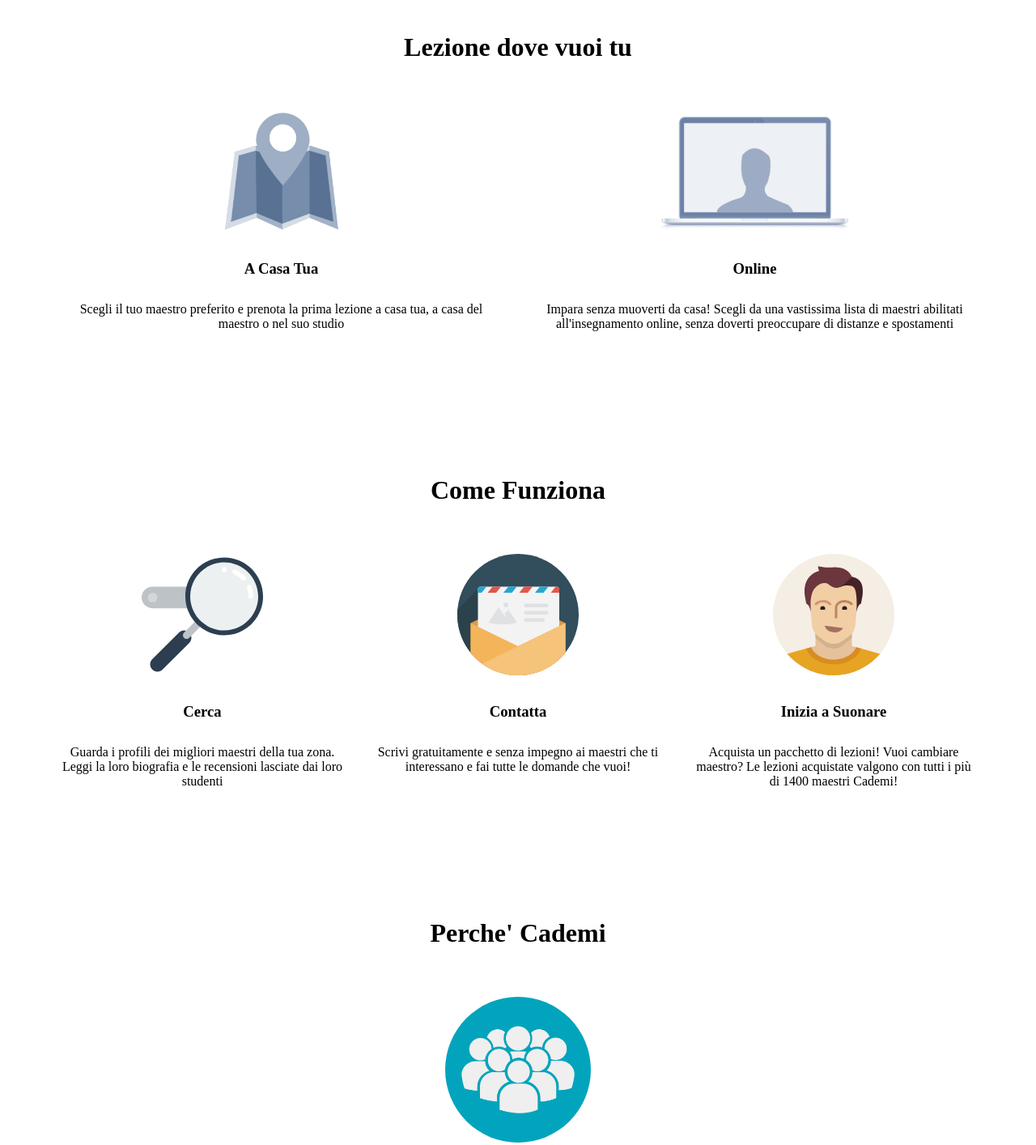
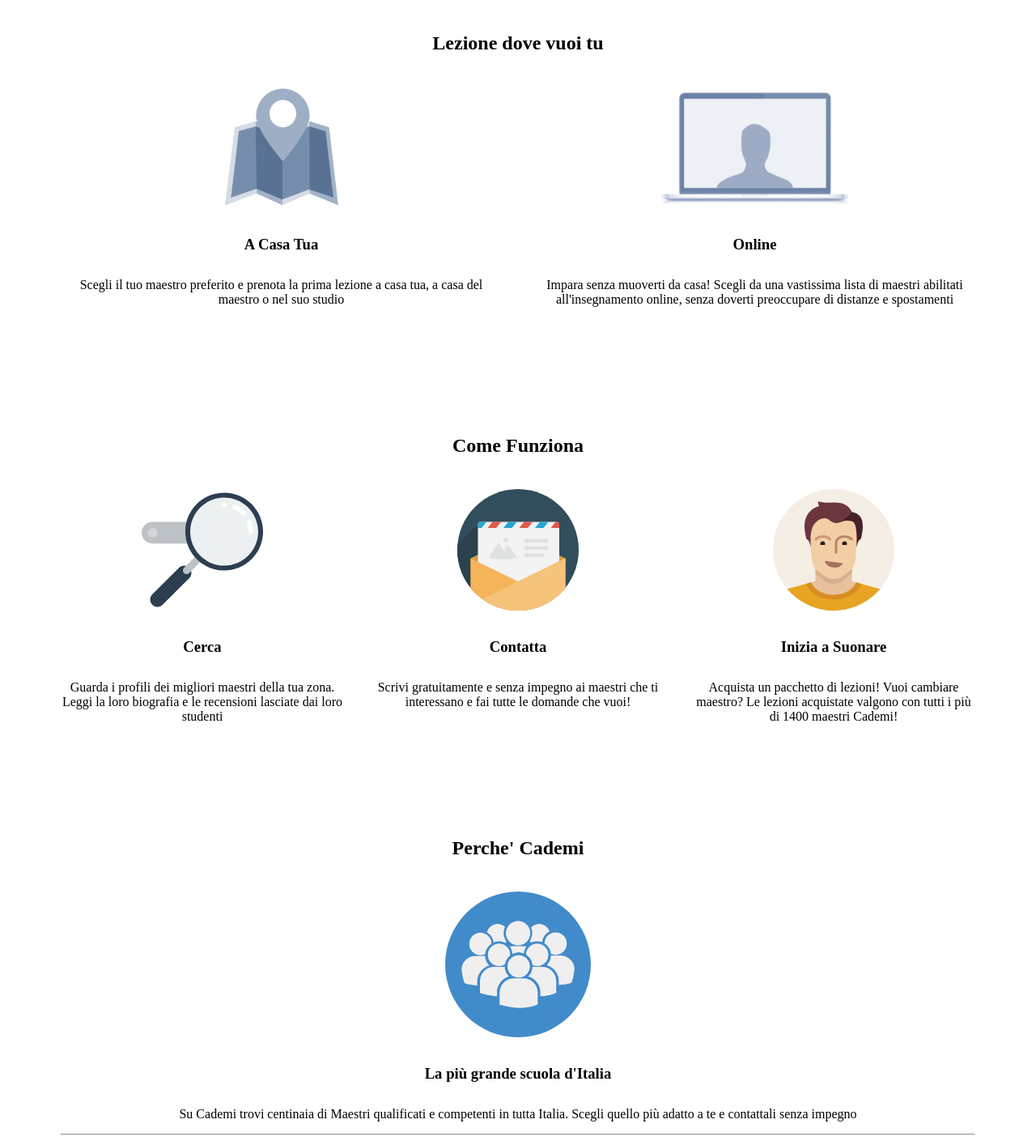
Before and after one commit to musumeci-gabriele/html-css-resp-wannabe, a plain HTML site: page index.html in a window 1280 px wide. Shown: the top 1414 px of the page at 81% size. Drawn offline with Linux system fonts and the light colour scheme.

Commit message:
aggiustamenti

```diff
--- a/css/style.css
+++ b/css/style.css
@@ -18,12 +18,23 @@
 .box{
   min-height: 430px;
   text-align:center;
-  padding: 20px;
+  padding: 0 20px;
   margin: auto;
 }
 #img-blue{
   height: 180px;
-  background-color: #02a4bd;
+  background-color: #428bca;
   border-radius: 60%;
   padding: 20px;
 }
+@media screen and (max-width: 768px) {
+  body{
+    background-color: lightblue;
+  }
+}
+@media screen and (min-width: 769px) and (max-width: 992px) {
+
+  .float-none-md{
+    float: none;
+  }
+}
--- a/index.html
+++ b/index.html
@@ -9,52 +9,54 @@
     <title>Resp_Wannabe_12Bool</title>
   </head>
 
-  <body class="">
+  <body>
     <div class="container">
 
       <!-- Header Lezione dove vuoi tu-->
-      <header class="">
-        <div class="row">
-          <div class="col-lg-12 col-md-12 col-xs-12">
+      <section class="row">
+        <div class="">
+          <div class="">
             <h1>Lezione dove vuoi tu</h1>
           </div>
         </div>
-        <div class="row">
-          <div class="box col-lg-6 col-md-6 col-xs-12 float-none-xs">
+        <div class="">
+          <div class="box col-lg-6 col-md-6 col-xs-12">
             <img src="img/icon/maps.png" alt="maps.png">
             <h3>A Casa Tua</h3>
             <p>Scegli il tuo maestro preferito e prenota la prima lezione a casa tua, a casa del maestro o nel suo studio</p>
           </div>
-          <div class="box col-lg-6 col-md-6 col-xs-12 float-none-xs">
+          <div class="box col-lg-6 col-md-6 col-xs-12">
             <img src="img/icon/screen.png" alt="screen.png">
             <h3>Online</h3>
             <p>Impara senza muoverti da casa! Scegli da una vastissima lista di maestri abilitati all'insegnamento online, senza doverti preoccupare di distanze e spostamenti</p>
           </div>
-      </header>
-
-      <main class="row">
-        <div class="col-lg-12 col-md-12 col-xs-12">
+      </section>
+      <!-- // Header Lezione dove vuoi tu-->
+      <!-- come funzione -->
+      <section class="row">
+        <div class="">
           <h1>Come Funziona</h1>
         </div>
-        <div class="box col-lg-4 col-md-4 col-xs-12 float-none-xs">
+        <div class="box col-lg-4 col-md-4 col-xs-12">
           <img src="img/search.svg" alt="search">
           <h3>Cerca</h3>
           <p>Guarda i profili dei migliori maestri della tua zona. Leggi la loro biografia e le recensioni lasciate dai loro studenti<p>
         </div>
-        <div class="box col-lg-4 col-md-4 col-xs-12 float-none-xs">
+        <div class="box col-lg-4 col-md-4 col-xs-12">
           <img src="img/letter.svg" alt="letter">
           <h3>Contatta</h3>
           <p>Scrivi gratuitamente e senza impegno ai maestri che ti interessano e fai tutte le domande che vuoi!<p>
         </div>
-        <div class="box col-lg-4 col-md-4 col-xs-12 float-none-xs">
+        <div class="box col-lg-4 col-md-4 col-xs-12">
           <img src="img/male.svg" alt="male">
           <h3>Inizia a Suonare</h3>
           <p>Acquista un pacchetto di lezioni! Vuoi cambiare maestro? Le lezioni acquistate valgono con tutti i più di 1400 maestri Cademi!<p>
         </div>
-      </main>
-
-      <footer class="row">
-        <div class="col-lg-12 col-md-12 col-xs-12">
+      </section>
+      <!-- //come funzione -->
+      <!-- perche cadami -->
+      <section class="row">
+        <div class="">
           <h1>Perche' Cademi</h1>
         </div>
         <div class="box col-lg-12 col-md-4 float-none-md col-xs-12">
@@ -75,7 +77,8 @@
           <p>Cademi non ha alcun costo d’iscrizione a differenza delle scuole di musica tradizionali. Inoltre, sei tu a scegliere dove fare lezione e gli orari delle tue lezioni.</p>
           <hr class="d-none-md">
         </div>
-      </footer>
+      </section>
+      <!--// perche cadami -->
 
     </div>
   </body>
```
